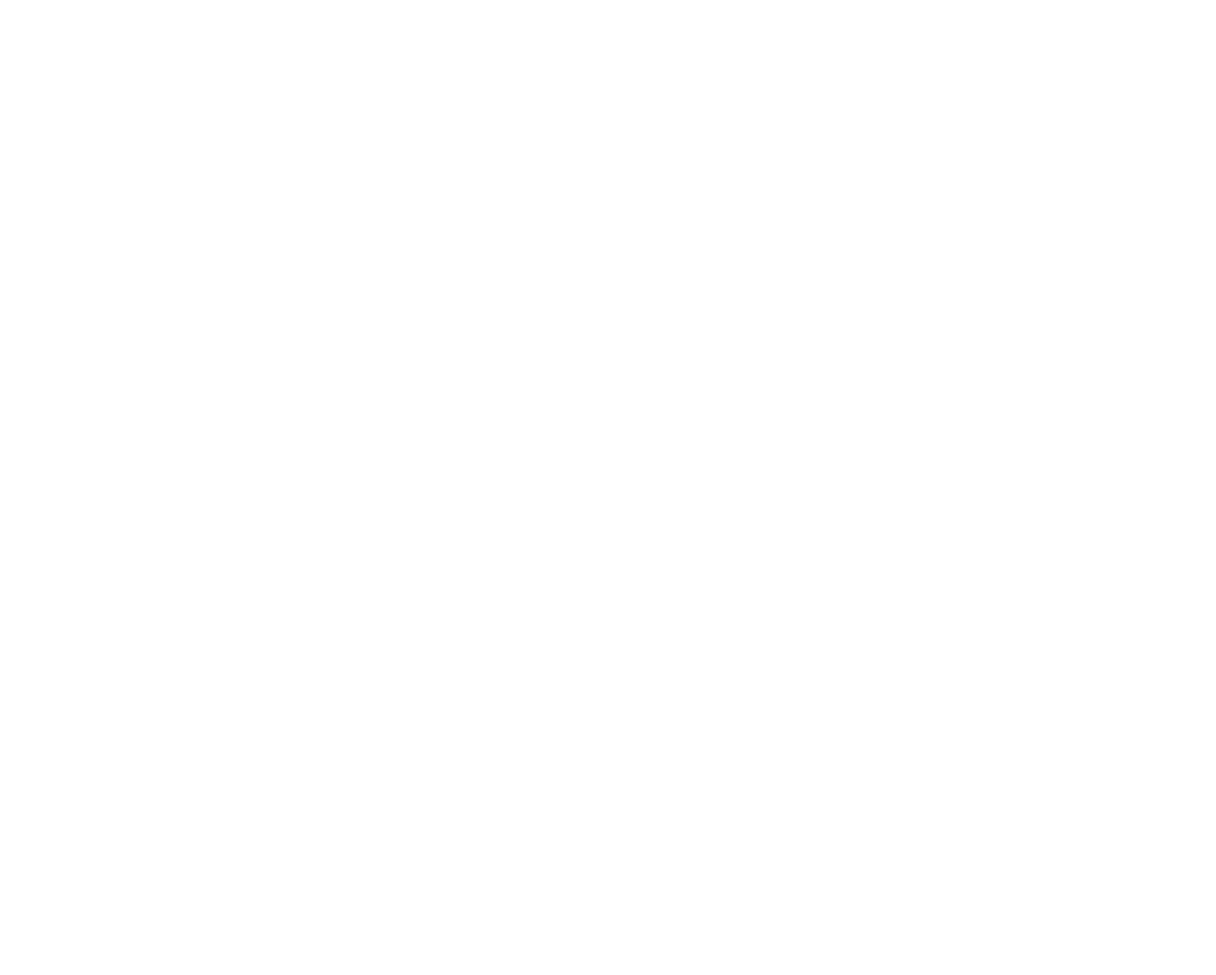
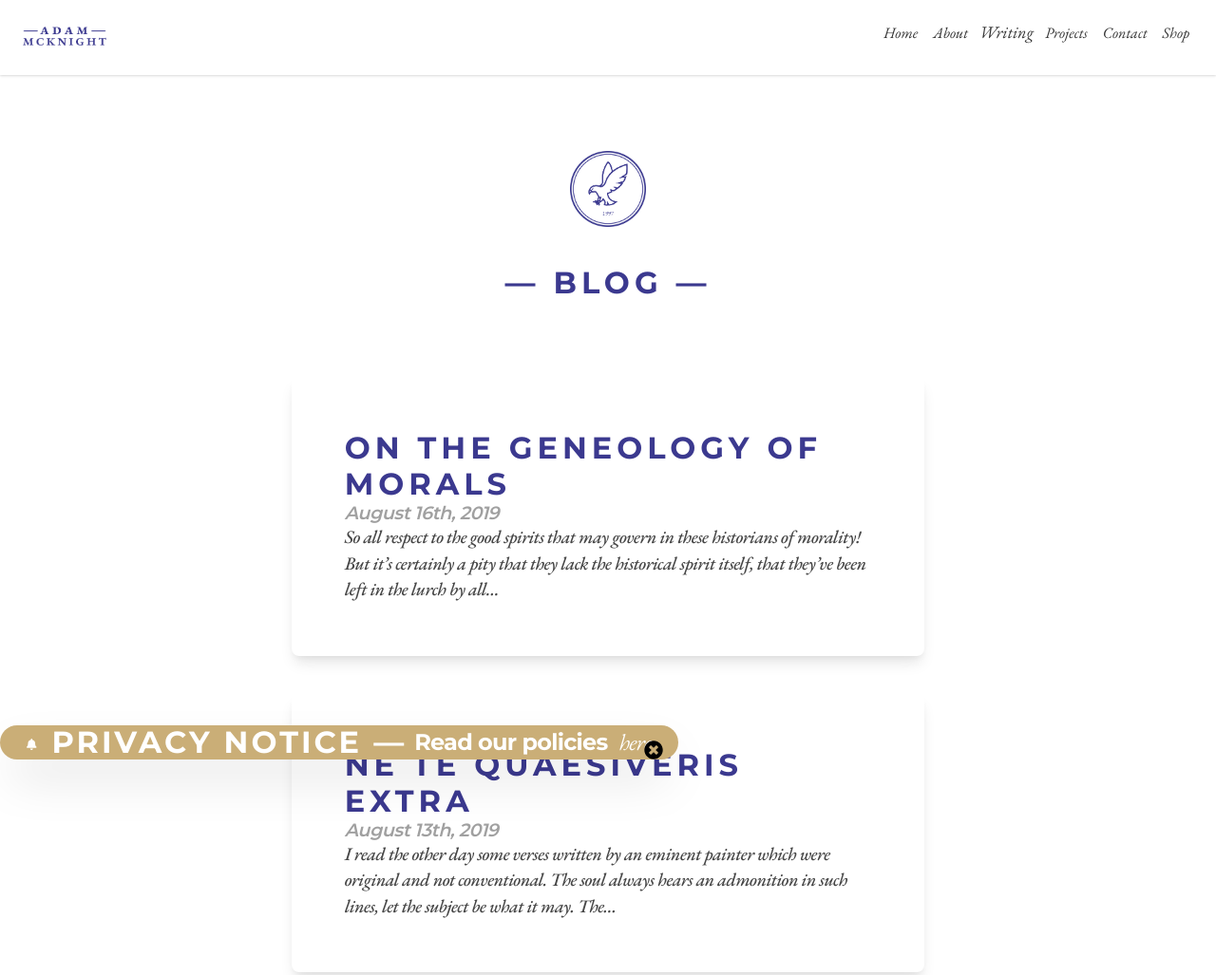
Before and after one commit to apmcknight/adam-mcknight, a Gatsby site: page /blog in a window 1280 px wide. Before the commit this address had no page. Shown: the top 1027 px of the page at 95% size. Before the commit the page ends 800 px from the top, so only its background shows below. Built offline with nearby package versions, Linux system fonts and the light colour scheme; Gatsby itself is replaced by a stand-in of ours.

Commit message:
Updated site content and stles.

```diff
--- a/src/components/BlogHome.js
+++ b/src/components/BlogHome.js
@@ -2,32 +2,21 @@ import React from "react"
 import { Link } from "gatsby"
 import useBlogData from "../static_queries/useBlogData"
 import blogListStyles from "../styles/components/bloglist.module.scss"
-import Img from 'gatsby-image'
 
 export default function BlogList() {
   const blogData = useBlogData()
   function renderBlogData() {
     return (
-      <div>
+      <div class="w-7/12 h-auto ml-auto mr-auto mt-20">
         {blogData
           .filter(blog => blog.node.frontmatter.title !== "")
           .map(blog => {
             return (
-              <Link to={`/blog/${blog.node.fields.slug}`} key={blog.node.id}>
-                <li className={blogListStyles.li} key={blog.node.fields.slug}>
-                  <div className={blogListStyles.list__hero}>
-                    <Img
-                      fluid={
-                        blog.node.frontmatter.hero_image.childImageSharp.fluid
-                      }
-                      alt={blog.node.frontmatter.title}
-                    />
-                  </div>
-                  <div className={blogListStyles.list__info}>
-                    <h2>{blog.node.frontmatter.title}</h2>
+              <Link class="blog-home-links" to={`/blog/${blog.node.fields.slug}`} key={blog.node.id}>
+                <li class="shadow-lg p-14 m-10 rounded-lg">
+                    <h1>{blog.node.frontmatter.title}</h1>
                     <h3>{blog.node.frontmatter.date}</h3>
                     <p>{blog.node.excerpt}</p>
-                  </div>
                 </li>
               </Link>
             )
--- /dev/null
+++ b/src/pages/blog.js
@@ -0,0 +1,28 @@
+import React from "react"
+import PrivacyAlertBar from "../components/privacyAlert"
+import Header from "../components/Header"
+import Footer from "../components/Footer"
+import Logo from "../../content/images/logo-primary.png"
+import BlogHome from "../../src/components/BlogHome"
+
+export default function Info() {
+  return (
+    <main>
+      <Header/>
+
+      <section class="mt-20 mb-10">
+        <div className="text-center align-content-center">
+          <img class="h-auto w-20 ml-auto mr-auto mb-10" src={Logo} alt="Adam McKnight Typemark"/>
+          <h1 class="heading-text pl-24 pr-24 w-50%">&mdash;&nbsp;BLOG&nbsp;&mdash;</h1>
+        </div>
+      </section>
+
+      <section class="mt-10 mb-32">
+       <BlogHome/>
+      </section>
+
+      <Footer/>
+      <PrivacyAlertBar/>
+    </main>
+  )
+}
--- a/src/styles/global.scss
+++ b/src/styles/global.scss
@@ -10,6 +10,16 @@ $primary-color: #3b398f;
 body {
   overflow-x: hidden;
   font-size: 16px;
+}
+
+.blog-home-links > li h1{
+  font-style: normal;
+  letter-spacing: 5px;
+
+  font-size: 2em;
+  font-weight: bold;
+  text-transform: uppercase;
+  color: $primary-color;
 }
 
 a {
@@ -45,12 +55,15 @@ ul {
 //   padding-bottom: 15px;
 // }
 
+
+
 blockquote{
   padding-top: 50px;
   padding-bottom: 10px;
   font-size: 2em;
   font-weight: bold;
   text-transform: uppercase;
+  letter-spacing: 5px;
   color: $primary-color;
 }
 
```
